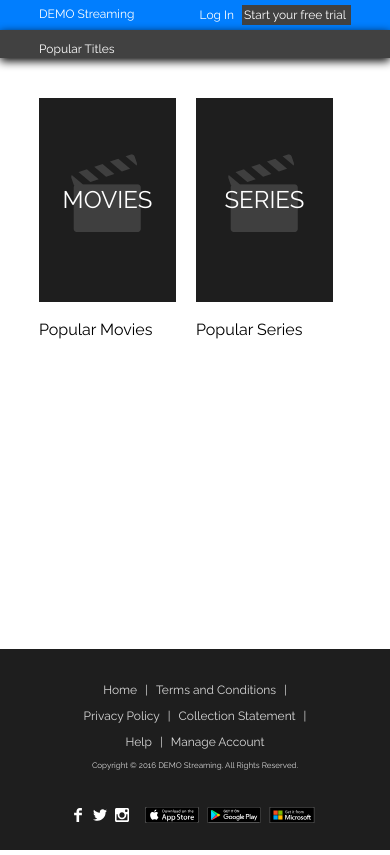
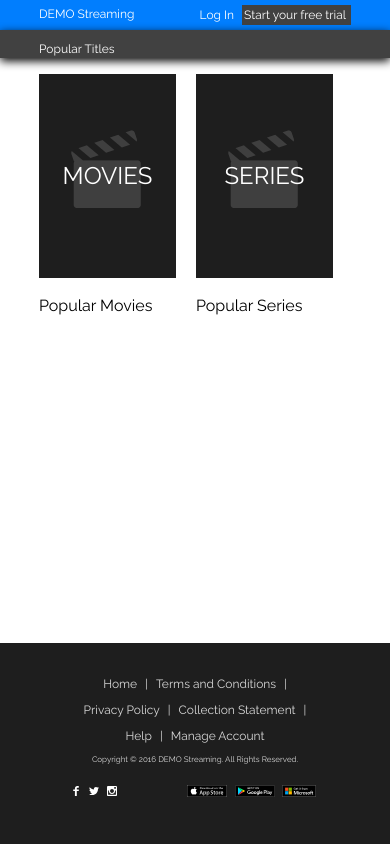
Before and after one commit to ozkalai/demo-streaming, a Next.js app: page / in a window 390 px wide. Built offline with nearby package versions, Linux system fonts and the light colour scheme.

Commit message:
rearrange some css

```diff
--- a/src/components/Content/Content.module.scss
+++ b/src/components/Content/Content.module.scss
@@ -2,11 +2,11 @@
   overflow: scroll;
   min-height: calc(100vh - 321px);
 
-  @apply w-4/5 mx-auto py-10;
+  @apply w-4/5 mx-auto py-4 lg:py-10;
 }
 
 @media only screen and (max-width: 768px) {
   .content {
-    min-height: calc(100vh - 253px);
+    min-height: calc(100vh - 259px);
   }
 }
--- a/src/components/Footer/Footer.module.scss
+++ b/src/components/Footer/Footer.module.scss
@@ -2,7 +2,7 @@
   @apply bg-black w-4/5 mx-auto bottom-0 w-full text-lightGray h-[201px];
 
   &Wrapper {
-    @apply w-4/5 flex gap-9 flex-col mx-auto p-8;
+    @apply w-4/5 flex justify-center gap-5 lg:gap-9 flex-col mx-auto p-8;
   }
 
   &Navigation {
@@ -24,7 +24,7 @@
       @apply flex flex-row gap-2 lg:gap-5;
 
       button {
-        @apply w-[14px] h-[14px] lg:w-[30px] lg:h-[30px] relative;
+        @apply w-[10px] h-[10px] sm:w-[14px] sm:h-[14px] lg:w-[30px] lg:h-[30px] relative;
       }
     }
 
@@ -32,7 +32,7 @@
       @apply flex;
 
       button {
-        @apply flex h-[16px] w-[54px] lg:h-[40px] lg:w-[135px] relative items-start;
+        @apply flex h-[12px] w-[40px] sm:h-[16px] sm:w-[54px] lg:h-[40px] lg:w-[135px] relative items-start;
       }
 
       .ml {
```
